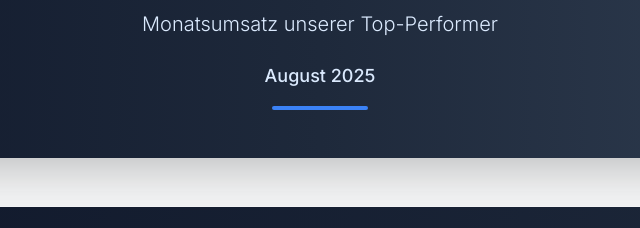
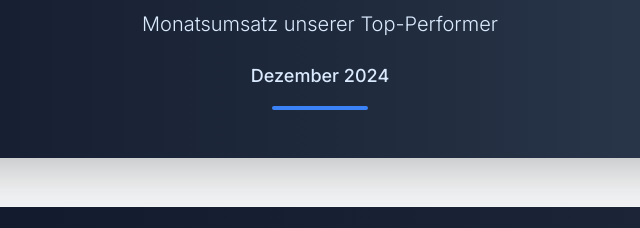
Before and after one commit to Lafalke1996/rangliste, a plain HTML site: page index.html in a window 1280 px wide. Shown: the part 282-510 px from the top of the page, 320-960 px from the left. Drawn offline with nearby package versions, Linux system fonts and the light colour scheme; no server answers.

Commit message:
Add files via upload

```diff
--- a/index.html
+++ b/index.html
@@ -39,7 +39,7 @@
                 <p class="text-xl text-blue-100 font-light mb-6">Monatsumsatz unserer Top-Performer</p>
 
                 <!-- ===== HIER KÖNNEN SIE MONAT UND JAHR ÄNDERN ===== -->
-                <div class="text-lg text-blue-100 font-medium mb-4">August 2025</div>
+                <div class="text-lg text-blue-100 font-medium mb-4">Dezember 2024</div>
                 <div class="w-24 h-1 bg-accent mx-auto rounded-full"></div>
             </div>
         </div>
```
